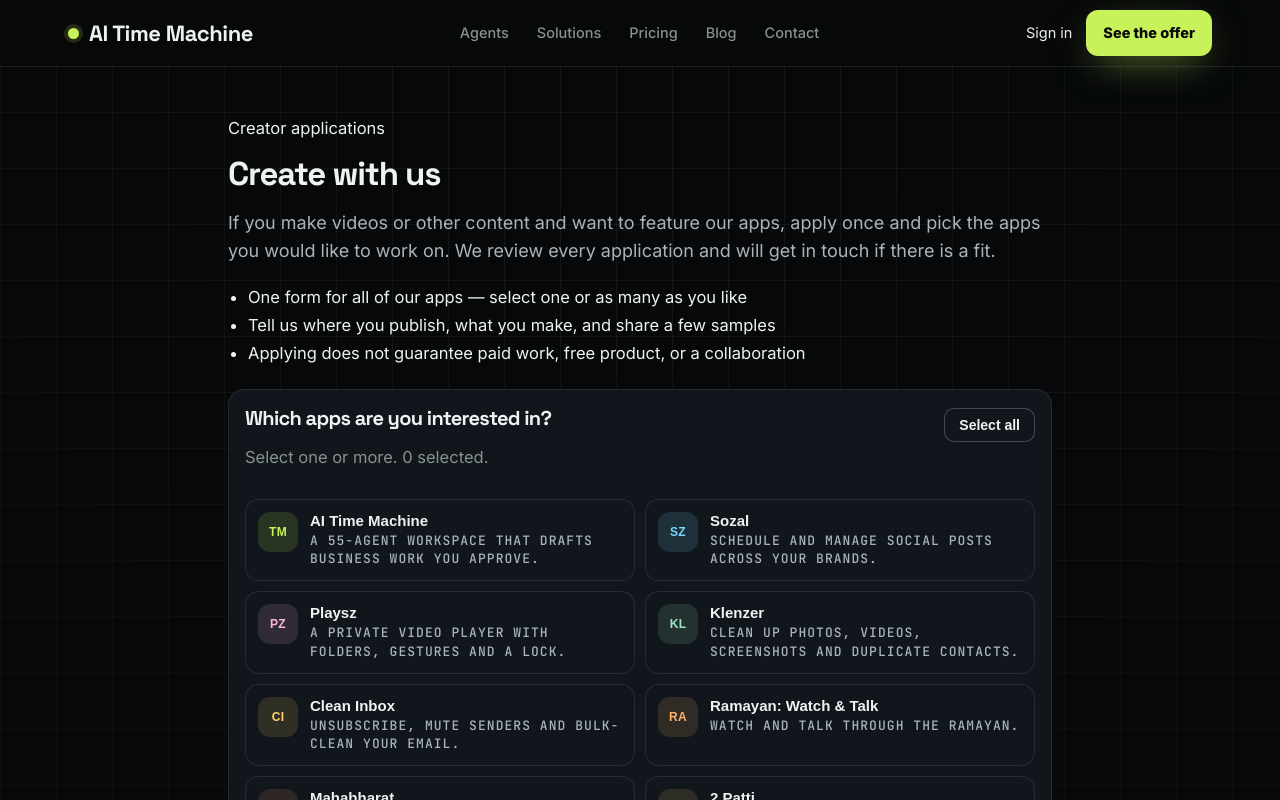
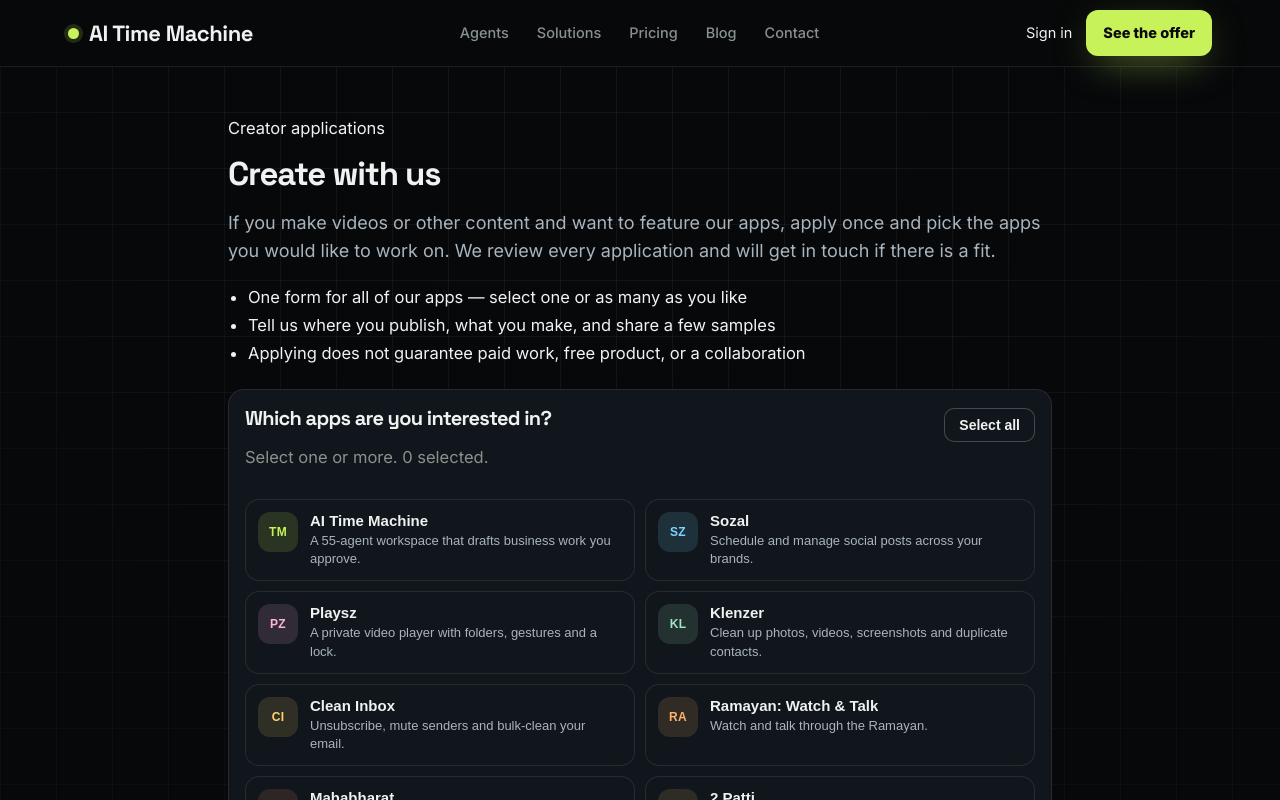
Before and after one commit to samayhuf-star/agentic-ai, a Next.js app: page /creators in a window 1280 px wide. Shown: the top 800 px of the page. Built offline with nearby package versions, Linux system fonts and the light colour scheme; no server answers; the database is empty.

Commit message:
Keep creator app descriptions in sentence case.
A global .card small style was forcing the one-line blurbs into tiny uppercase type.

```diff
--- a/app/creators/creators.css
+++ b/app/creators/creators.css
@@ -44,12 +44,16 @@
   display: block;
   font-size: 15px;
 }
-.creator-app small {
+.creator-form .creator-app small {
   display: block;
   margin-top: 3px;
   color: var(--muted, #a9b4bd);
   font-size: 13px;
   line-height: 1.4;
+  text-transform: none;
+  letter-spacing: 0;
+  font-family: inherit;
+  font-weight: 400;
 }
 .creator-app.is-on {
   border-color: var(--lime, #c8f25a);
```
